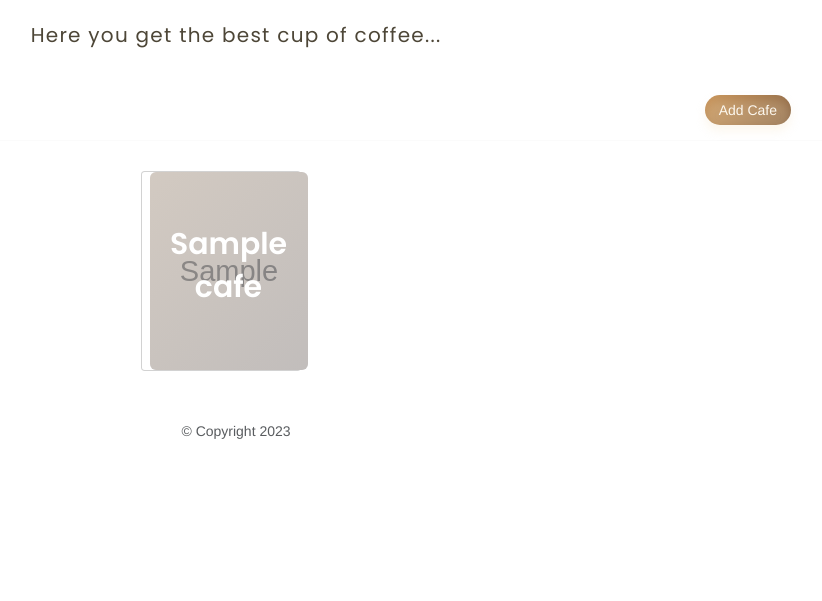
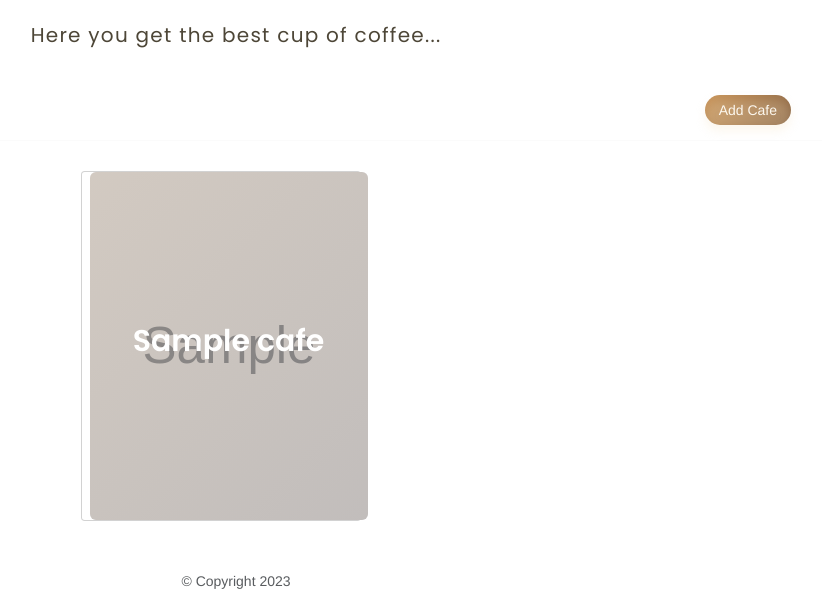
Before and after one commit to Korkova/Cafe_and_Wifi_Website-API-SQL, a Flask app: page / in a window 1280 px wide. Shown: the part 203-804 px from the top of the page, without its empty margins (404-1226 px from the left). Before the commit the page ends 642 px from the top, so only its background shows below. Run offline with Flask 2, Linux system fonts and the light colour scheme; tables that the repository leaves empty hold one stand-in row (values such as "Sample post"); grey boxes marked "Sample" are stand-in pictures; some libraries are stand-ins or nearby versions; some web fonts are replaced.

Commit message:
Change code 22

```diff
--- a/static/css/styles.css
+++ b/static/css/styles.css
@@ -157,8 +157,8 @@ h1 {
  .card {
 	 color: inherit;
 	 cursor: pointer;
-	 width: 28rem;
-	 height: 35rem;
+	 /*width: 28rem;
+	 height: 35rem;*/
 	 perspective: 1000px;
 	 margin: 1rem auto;
 	 position: relative;
--- a/templates/index.html
+++ b/templates/index.html
@@ -27,7 +27,7 @@
 <!--    <div class="card-group col-lg-12 col-md-12 col-sm-12 d-flex justify-content-center">-->
 <!--    <div class="card-group col-lg-12 d-flex justify-content-center">-->
     {% for cafe in cafes %}
-    <div class="card" style="width: 16rem; height: 20rem">
+    <div class="card" style="width: 28rem; height: 35rem">
       <div class="front" style="background-image: url('{{cafe.img_url}}');">
           <p class="card-name">{{ cafe.name }}</p>
       </div>
```
